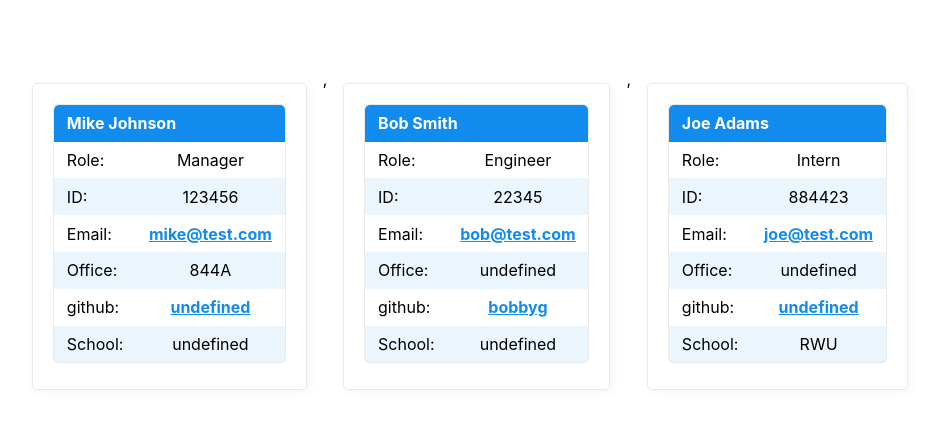
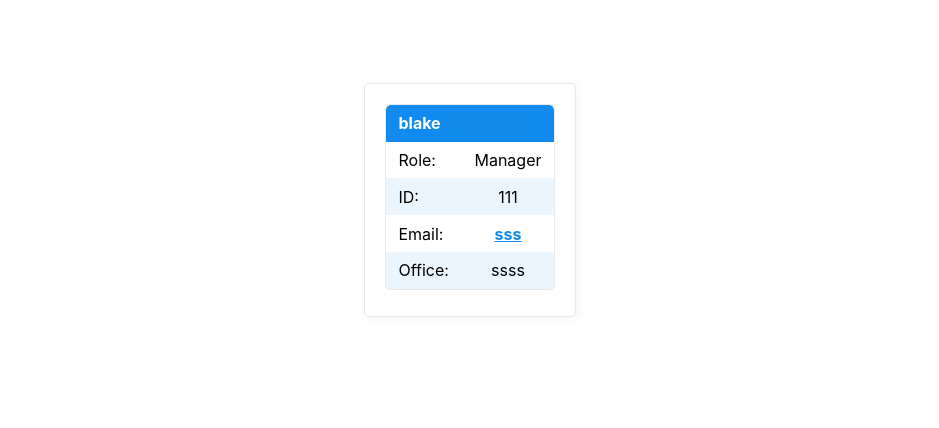
Before and after one commit to MikeWebPrint/team-profile-generator, a website: page src/team.html in a window 1280 px wide. Shown: the part 120-548 px from the top of the page, without its empty margins (170-1109 px from the left). Drawn offline with nearby package versions, Linux system fonts and the light colour scheme.

Commit message:
init refactor html generation

```diff
--- a/src/team.html
+++ b/src/team.html
@@ -1,4 +1,5 @@
-<!DOCTYPE html>
+
+    <!DOCTYPE html>
     <html lang="en">
 
     <head>
@@ -12,11 +13,12 @@
 
     <body>
       <header><h1>Team Directory</h1></header>
-      <section>    <aside>
+      <section>
+      <aside>
     <table>
       <thead>
         <tr>
-          <th colspan="2">Mike Johnson</th>
+          <th colspan="2">blake</th>
           </tr>
         </thead>
         <tbody>
@@ -30,124 +32,23 @@
             <td>
               ID:
             </td>
-            <td>123456            </td>
+            <td>111            </td>
             </tr>
             <tr>
               <td>
                 Email:
               </td>
-              <td><a href="mailto:mike@test.com">mike@test.com</a></td>
+              <td><a href="mailto:sss">sss</a></td>
             </tr>
             <tr>
             <td>
               Office:
             </td>
-            <td>844A</td>
+            <td>ssss</td>
           </tr>
-          <tr>
-          <td>
-            github:
-          </td>
-          <td><a href="https://www.github.com/undefined" target="_blank">undefined</a></td>
-        </tr>
-        <tr>
-        <td>
-          School:
-        </td>
-        <td>undefined</td>
-      </tr>
-              </tbody>
-              </table></aside>,<aside>
-    <table>
-      <thead>
-        <tr>
-          <th colspan="2">Bob Smith</th>
-          </tr>
-        </thead>
-        <tbody>
-        <tr>
-          <td>
-            Role:
-          </td>
-          <td>Engineer            </td>
-          </tr>
-          <tr>
-            <td>
-              ID:
-            </td>
-            <td>22345            </td>
-            </tr>
-            <tr>
-              <td>
-                Email:
-              </td>
-              <td><a href="mailto:bob@test.com">bob@test.com</a></td>
-            </tr>
-            <tr>
-            <td>
-              Office:
-            </td>
-            <td>undefined</td>
-          </tr>
-          <tr>
-          <td>
-            github:
-          </td>
-          <td><a href="https://www.github.com/bobbyg" target="_blank">bobbyg</a></td>
-        </tr>
-        <tr>
-        <td>
-          School:
-        </td>
-        <td>undefined</td>
-      </tr>
-              </tbody>
-              </table></aside>,<aside>
-    <table>
-      <thead>
-        <tr>
-          <th colspan="2">Joe Adams</th>
-          </tr>
-        </thead>
-        <tbody>
-        <tr>
-          <td>
-            Role:
-          </td>
-          <td>Intern            </td>
-          </tr>
-          <tr>
-            <td>
-              ID:
-            </td>
-            <td>884423            </td>
-            </tr>
-            <tr>
-              <td>
-                Email:
-              </td>
-              <td><a href="mailto:joe@test.com">joe@test.com</a></td>
-            </tr>
-            <tr>
-            <td>
-              Office:
-            </td>
-            <td>undefined</td>
-          </tr>
-          <tr>
-          <td>
-            github:
-          </td>
-          <td><a href="https://www.github.com/undefined" target="_blank">undefined</a></td>
-        </tr>
-        <tr>
-        <td>
-          School:
-        </td>
-        <td>RWU</td>
-      </tr>
-              </tbody>
-              </table></aside>      </section>
+          </tbody>
+              </table></aside>
+            </section>
       </body>
 
       </html>
```
Also changed, not shown: index.js (+21 -16 lines), lib/manager.js (+9 -2 lines), src/page.js (added, +78 -0 lines).
